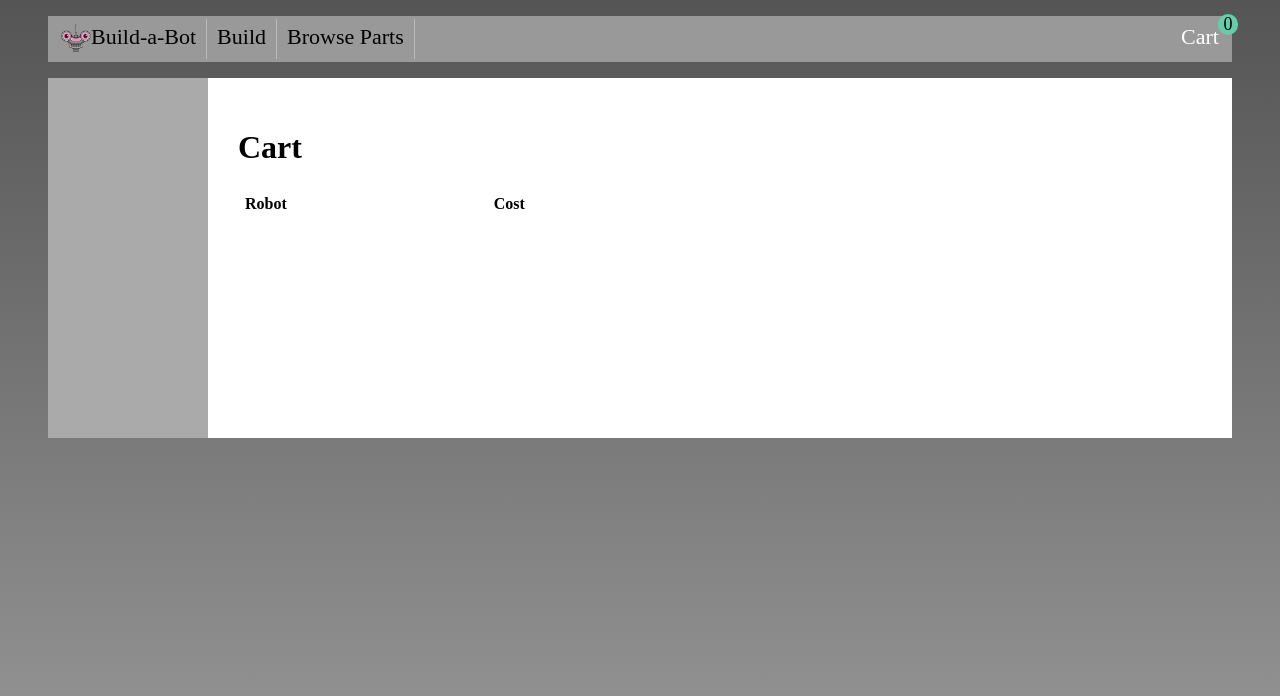
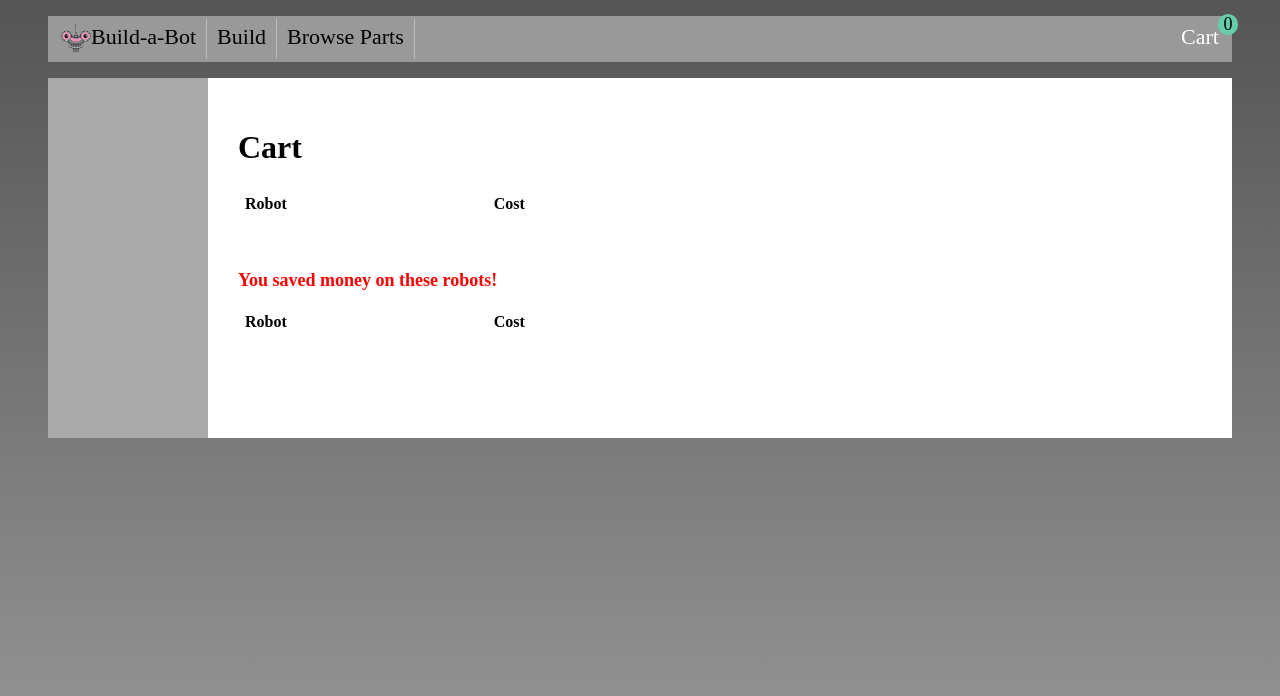
Before and after one commit to smartDailyJohnny/vue-review, a Vue app: page /cart in a window 1280 px wide. Shown: the top 696 px of the page. Built offline with nearby package versions, Linux system fonts and the light colour scheme.

Commit message:
added getters and state in pinia:

```diff
--- a/src/components/build/RobotBuilder.vue
+++ b/src/components/build/RobotBuilder.vue
@@ -8,7 +8,6 @@ import PartSelector from '@/components/build/PartSelector.vue';
 
 const robotStore = useRobotsStore()
 // state ================================
-const cart = ref([]);
 const selectedRobot = ref({
     head: {},
     leftArm: {},
@@ -22,7 +21,7 @@ const addToCart = () => {
     const robot = selectedRobot.value
     const cost = robot.head.cost + robot.leftArm.cost + robot.torso.cost + robot.rightArm.cost + robot.base.cost
     // cart.value.push({ cost: cost, title: robot.head.title })
-    robotStore.addRobotToCart({ cost: cost, title: robot.head.title })
+    robotStore.addRobotToCart({ ...robot, cost })
     addedToCart.value = true
 }
 
@@ -48,7 +47,6 @@ onBeforeRouteLeave((to, from, next) => {
     <div id="RobotBuilder">
         <div>
             <button class="add-to-cart" @click="addToCart">Add to Cart</button>
-            <!-- <pre>{{ cart }}</pre> -->
             <div class="top-row">
                 <PartSelector :parts="availableParts.heads" position="top" @partSelected="getHead" />
             </div>
@@ -64,15 +62,15 @@ onBeforeRouteLeave((to, from, next) => {
                 <h1>Cart</h1>
                 <table>
                     <tbody>
-                        <tr v-for="(item, index) in cart" :key="index">
-                            <td>{{ item.title }}</td>
+                        <tr v-for="(item, index) in robotStore.cart" :key="index">
+                            <td>{{ item.head.title }}</td>
                             <td>{{ item.cost }}</td>
                         </tr>
                     </tbody>
                 </table>
             </div>
         </div>
-        <pre>{{ robotStore.cart }}</pre>
+        <!-- <pre>{{ robotStore.cart }}</pre> -->
     </div>
 </template>
 
--- a/src/components/cart/ShoppingCart.vue
+++ b/src/components/cart/ShoppingCart.vue
@@ -2,9 +2,12 @@
 import { computed } from "vue";
 import { useRobotsStore } from "@/stores/robots";
 const robotStore = useRobotsStore()
-
+// retrieve actions from store
 const cart = computed(() => {
     return robotStore.cart
+})
+const cartSaleItems = computed(() => {
+    return robotStore.cartSaleItems
 })
 </script>
 
@@ -21,7 +24,26 @@ const cart = computed(() => {
             <tbody>
                 <tr v-for="(robot, index) in cart" :key="index">
                     <td class="robot-title">
-                        {{ robot.title }}
+                        {{ robot.head.title }}
+                    </td>
+                    <td class="cost">
+                        {{ robot.cost }}
+                    </td>
+                </tr>
+            </tbody>
+        </table>
+        <h2 class="saleItems">You saved money on these robots!</h2>
+        <table>
+            <thead>
+                <tr>
+                    <th class="robot-title">Robot</th>
+                    <th class="cost">Cost</th>
+                </tr>
+            </thead>
+            <tbody>
+                <tr v-for="(robot, index) in cartSaleItems" :key="index">
+                    <td class="robot-title">
+                        {{ robot.head.title }}
                     </td>
                     <td class="cost">
                         {{ robot.cost }}
@@ -47,4 +69,10 @@ th {
 .cost {
     text-align: right;
 }
+
+.saleItems {
+    color: red;
+    margin-top: 50px;
+    font-size: 18px;
+}
 </style>
--- a/src/stores/robots.js
+++ b/src/stores/robots.js
@@ -3,11 +3,15 @@ import { defineStore } from "pinia";
 export const useRobotsStore = defineStore("robots", {
     state: () => ({
         cart: [],
-        msg: "e"
     }),
+    getters: {
+        cartSaleItems() {
+            this.cart.filter(item => item.head.onSale)
+        }
+    },
     actions: {
         addRobotToCart(robot) {
             this.cart.push(robot)
-        }
+        },
     }
 })
```
